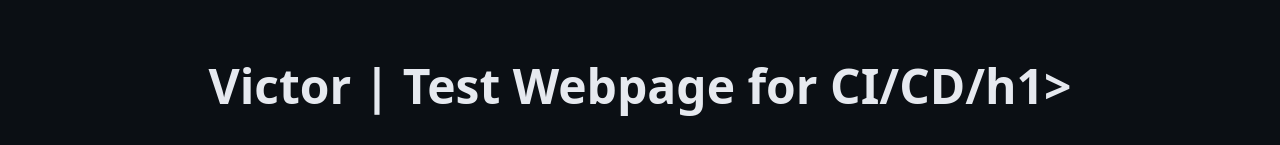
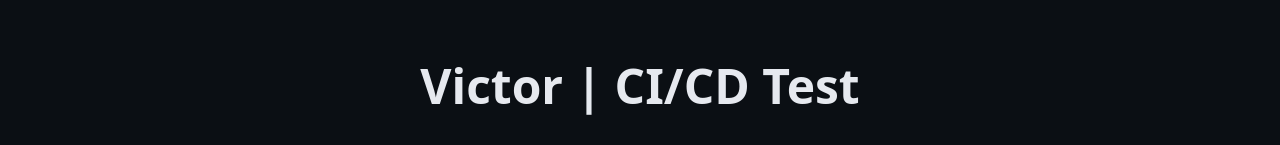
Before and after one commit to escanut/Deployment-Test, a plain HTML site: page index.html in a window 1280 px wide. Shown: the top 145 px of the page. Drawn offline with Linux system fonts and the light colour scheme.

Commit message:
confirmed github actions and fixed html

```diff
--- a/index.html
+++ b/index.html
@@ -160,7 +160,7 @@
 <!-- comment test -->
 <body>
   <header>
-    <h1>Victor | Test Webpage for CI/CD/h1>
+    <h1>Victor | CI/CD Test</h1>
     <p>Junior cybersecurity and IT projects. Clean execution, documented results, and zero fluff.</p>
     <nav>
       <a href="#projects">Projects</a>
```
